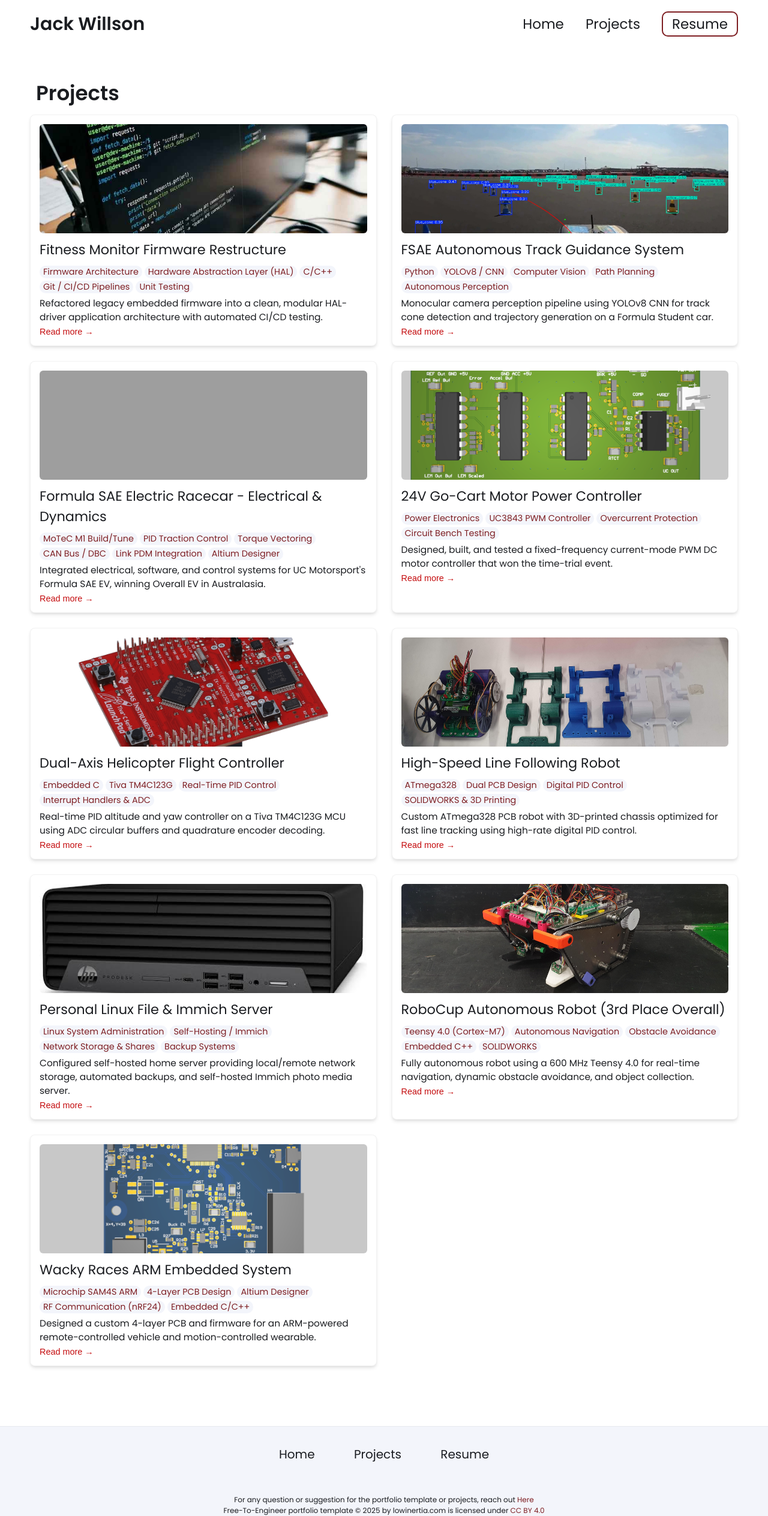
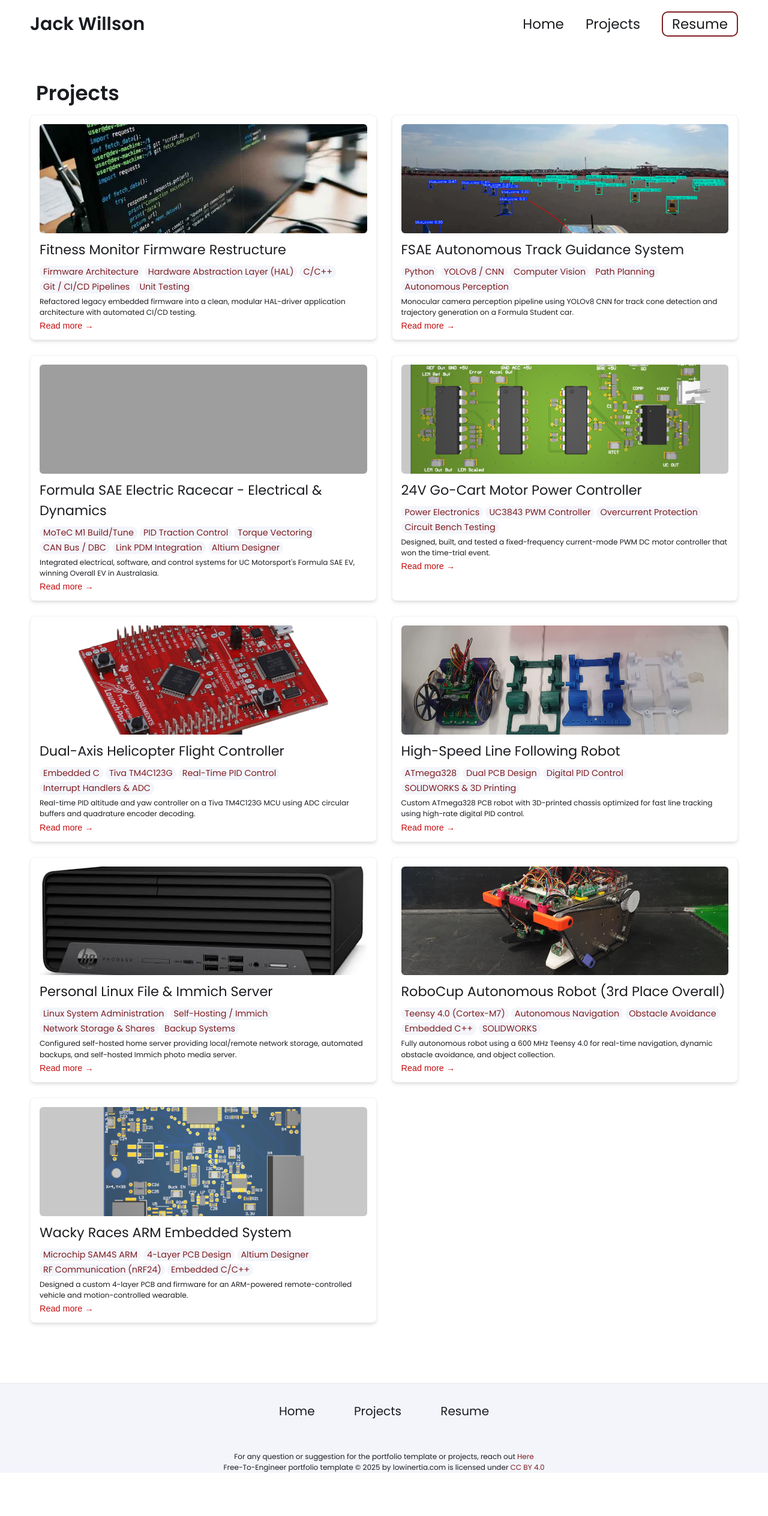
Before and after one commit to jack-wi11son/jack-wi11son.github.io, a Jekyll site: the page built from projects.html, in a window 1280 px wide. Shown: the whole page at 60% size. Built offline with Jekyll 4.4.1, drawn with Linux system fonts in a browser that asks for light colours; after the commit the page ends 2456 px from its top, so only the background shows below that; grey boxes are pictures that could not be loaded.

Commit message:
clamp p text size

```diff
--- a/css/styles.css
+++ b/css/styles.css
@@ -54,7 +54,7 @@ span {
 
 p {
     color: var(--text-color);
-    font-size: calc(9px + 0.5vw);
+    font-size: clamp(10px, calc(7px + 0.4vw), 15px);
     margin-bottom: 1em;
     padding: 0;
   }
```
